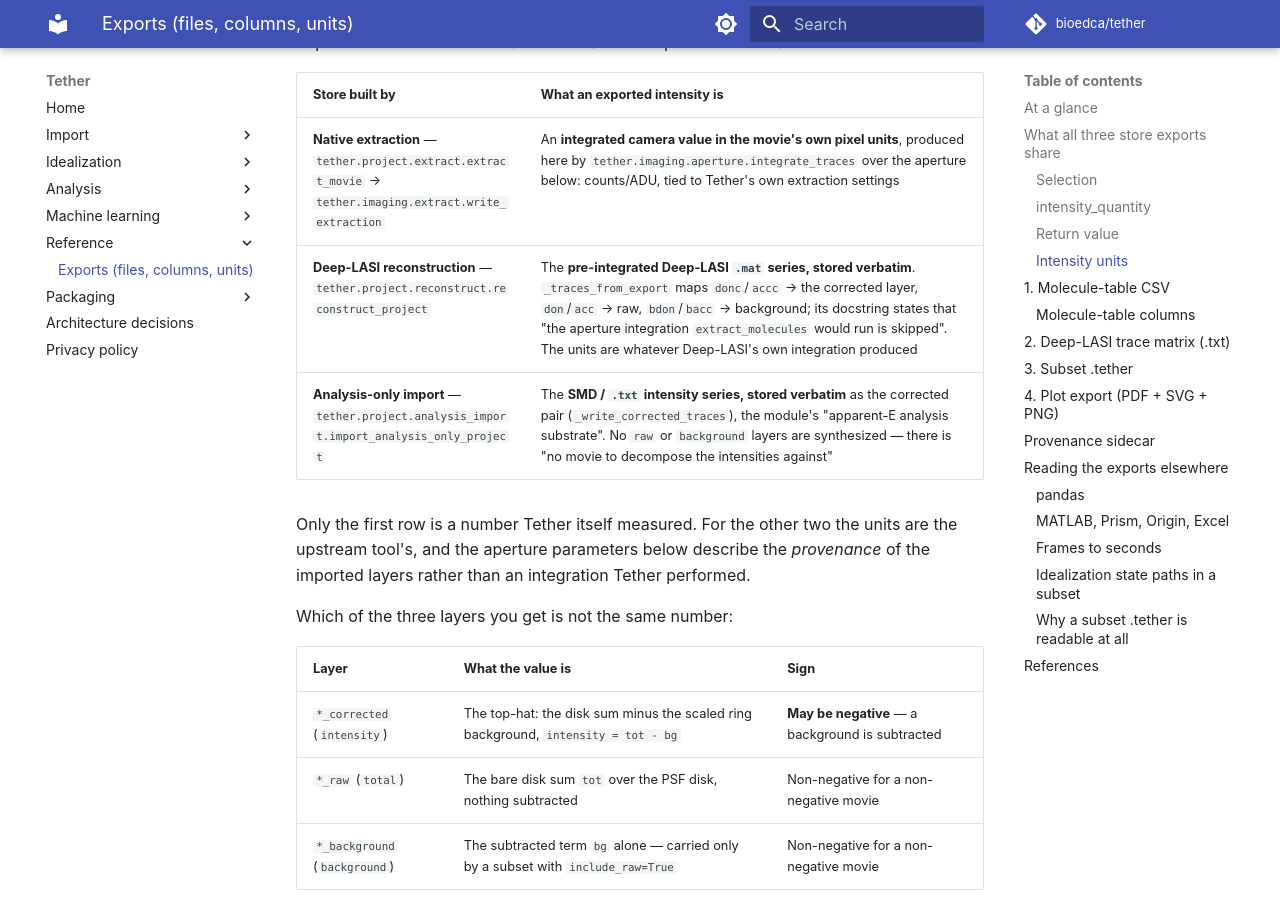
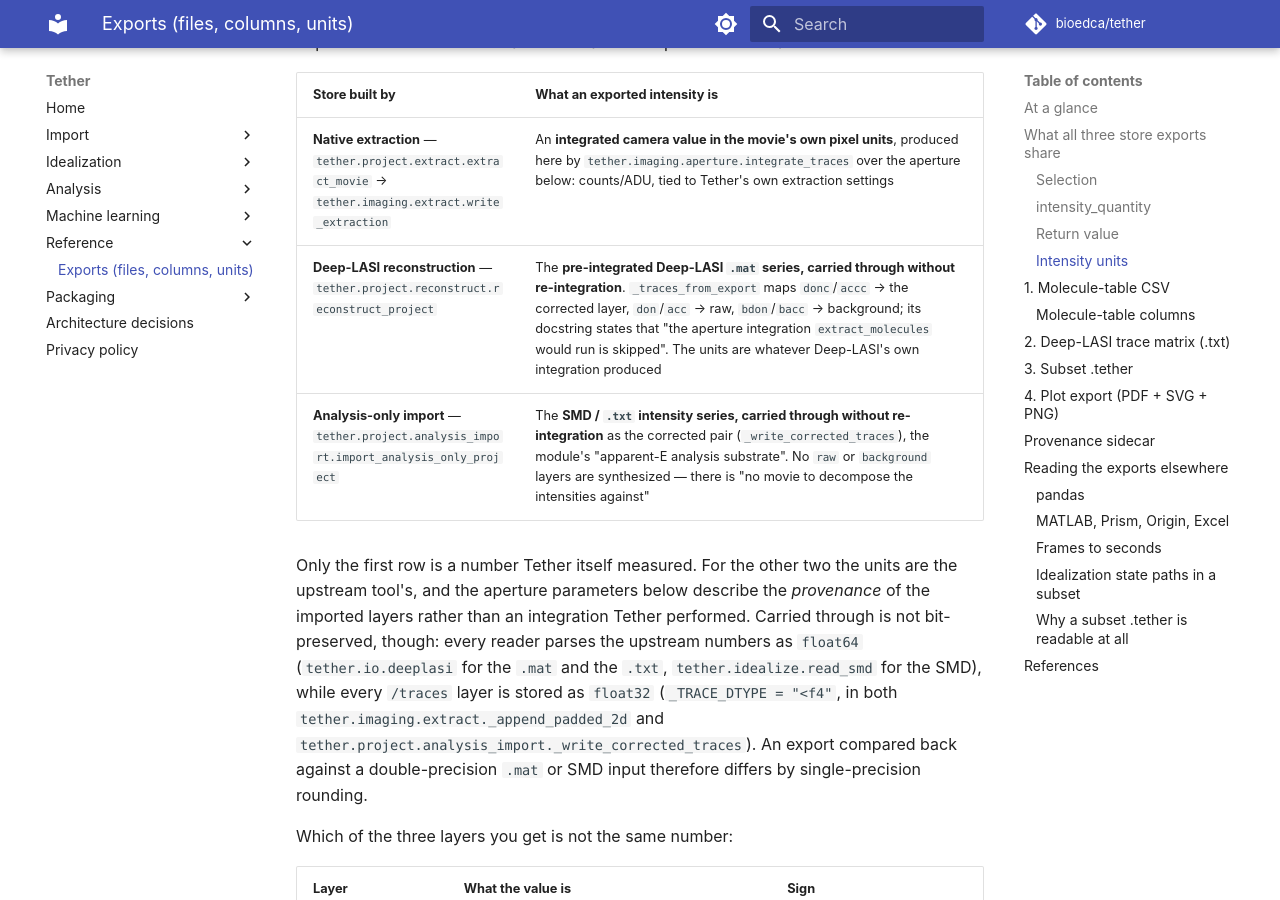
Before and after one commit to bioedca/tether, an MkDocs documentation site: the page built from docs/reference/exports.md, in a window 1280 px wide and 900 px high, scrolled down 3364 px. Built offline with MkDocs 1.6.1 and Material for MkDocs 9.7.7, drawn with Linux system fonts in a browser that asks for light colours; comment, search, counter and statistics services are not loaded; the version menu is left out; some of the changed text lies outside the part shown.

Commit message:
docs(reference): scope the cloud kde, float32 store and loadtxt claims to what the code does
The raw-FRET-cloud KDE is fit on in-range points only (cloud.py:456-471), not
every point; imported .mat/SMD/.txt series are float64-parsed but stored as
float32 (_TRACE_DTYPE = "<f4"), so "verbatim" overstated it; and numpy.loadtxt
needs ndmin=2 to keep a single-frame .txt export 2-D, as read_deeplasi_txt does.

Also corrects the same density-surface overstatement in the render_raw_fret_cloud
docstring.

```diff
--- a/docs/reference/exports.md
+++ b/docs/reference/exports.md
@@ -103,12 +103,19 @@
 | Store built by | What an exported intensity is |
 |---|---|
 | **Native extraction** — `tether.project.extract.extract_movie` → `tether.imaging.extract.write_extraction` | An **integrated camera value in the movie's own pixel units**, produced here by `tether.imaging.aperture.integrate_traces` over the aperture below: counts/ADU, tied to Tether's own extraction settings |
-| **Deep-LASI reconstruction** — `tether.project.reconstruct.reconstruct_project` | The **pre-integrated Deep-LASI `.mat` series, stored verbatim**. `_traces_from_export` maps `donc`/`accc` → the corrected layer, `don`/`acc` → raw, `bdon`/`bacc` → background; its docstring states that "the aperture integration `extract_molecules` would run is skipped". The units are whatever Deep-LASI's own integration produced |
-| **Analysis-only import** — `tether.project.analysis_import.import_analysis_only_project` | The **SMD / `.txt` intensity series, stored verbatim** as the corrected pair (`_write_corrected_traces`), the module's "apparent-E analysis substrate". No `raw` or `background` layers are synthesized — there is "no movie to decompose the intensities against" |
+| **Deep-LASI reconstruction** — `tether.project.reconstruct.reconstruct_project` | The **pre-integrated Deep-LASI `.mat` series, carried through without re-integration**. `_traces_from_export` maps `donc`/`accc` → the corrected layer, `don`/`acc` → raw, `bdon`/`bacc` → background; its docstring states that "the aperture integration `extract_molecules` would run is skipped". The units are whatever Deep-LASI's own integration produced |
+| **Analysis-only import** — `tether.project.analysis_import.import_analysis_only_project` | The **SMD / `.txt` intensity series, carried through without re-integration** as the corrected pair (`_write_corrected_traces`), the module's "apparent-E analysis substrate". No `raw` or `background` layers are synthesized — there is "no movie to decompose the intensities against" |
 
 Only the first row is a number Tether itself measured. For the other two the units are the
 upstream tool's, and the aperture parameters below describe the *provenance* of the
-imported layers rather than an integration Tether performed.
+imported layers rather than an integration Tether performed. Carried through is not
+bit-preserved, though: every reader parses the upstream numbers as `float64`
+(`tether.io.deeplasi` for the `.mat` and the `.txt`, `tether.idealize.read_smd` for the
+SMD), while every `/traces` layer is stored as `float32`
+(`_TRACE_DTYPE = "<f4"`, in both `tether.imaging.extract._append_padded_2d` and
+`tether.project.analysis_import._write_corrected_traces`). An export compared back
+against a double-precision `.mat` or SMD input therefore differs by single-precision
+rounding.
 
 Which of the three layers you get is not the same number:
 
@@ -285,7 +292,7 @@
 | Number format | `numpy.savetxt(..., fmt="%.5f")` — fixed-point, exactly 5 decimals (`_TXT_DECIMALS = 5`). A round trip is therefore lossy to that rounding |
 | Delimiter | A single space |
 | Line ending | OS-translated (`savetxt` opens in text mode; no `newline=` is passed) — CRLF on Windows, LF elsewhere. Unlike the CSV, this is *not* fixed |
-| Values | Uncalibrated intensities — never photons, and **not necessarily movie pixel units**: what the number is depends on how the *source store* was built (integrated camera counts for a native extraction; the upstream tool's pre-integrated series, verbatim, for a Deep-LASI reconstruction or an analysis-only import). See [Intensity units](#intensity-units). Signed either way, so background-subtracted values may be negative |
+| Values | Uncalibrated intensities — never photons, and **not necessarily movie pixel units**: what the number is depends on how the *source store* was built (integrated camera counts for a native extraction; the upstream tool's pre-integrated series, not re-integrated, for a Deep-LASI reconstruction or an analysis-only import). See [Intensity units](#intensity-units). Signed either way, so background-subtracted values may be negative |
 
 A real first line, from a three-molecule store:
 
@@ -445,7 +452,12 @@
 
 `render_raw_fret_cloud` decimates its scatter overlay when the population exceeds
 `max_points` (default 20 000) to keep the vector file manageable; the density surface
-underneath still covers every point.
+underneath is untouched by that decimation. It is not, however, fit on every point:
+`raw_fret_cloud` keeps all finite samples in `points`, but fits the KDE — and the HDR
+levels derived from it — on the samples inside `time_range` × `signal_range` only, so
+un-clipped apparent-E outliers cannot inflate the bandwidth. The excluded count is
+`n_out_of_range`; the on-figure annotation reports only `n_samples` and `n_molecules`,
+so read it off the dataclass.
 
 ## Provenance sidecar
 
@@ -529,9 +541,13 @@
 by a numeric or scientific-notation guess.
 
 The Deep-LASI `.txt` is whitespace-delimited with **no header**, so `readmatrix` /
-`numpy.loadtxt` read it as a plain `T × 2N` numeric matrix. Counting molecules from zero,
-molecule *k*'s donor is 0-based column `2k` and its acceptor `2k + 1` — in MATLAB's
-1-based indexing, columns `2k + 1` and `2k + 2`.
+`numpy.loadtxt` read it as a plain `T × 2N` numeric matrix. Pass `ndmin=2` to
+`numpy.loadtxt` — a single-frame export is a one-row file, which plain `loadtxt`
+collapses to a 1-D array; Tether's own `read_deeplasi_txt` reads it as
+`np.loadtxt(path, dtype=np.float64, ndmin=2)` for exactly that reason. `readmatrix`
+needs no equivalent flag. Counting molecules from zero, molecule *k*'s donor is
+0-based column `2k` and its acceptor `2k + 1` — in MATLAB's 1-based indexing, columns
+`2k + 1` and `2k + 2`.
 
 ### Frames to seconds
 
```
Also changed, not shown: 1 other file.
